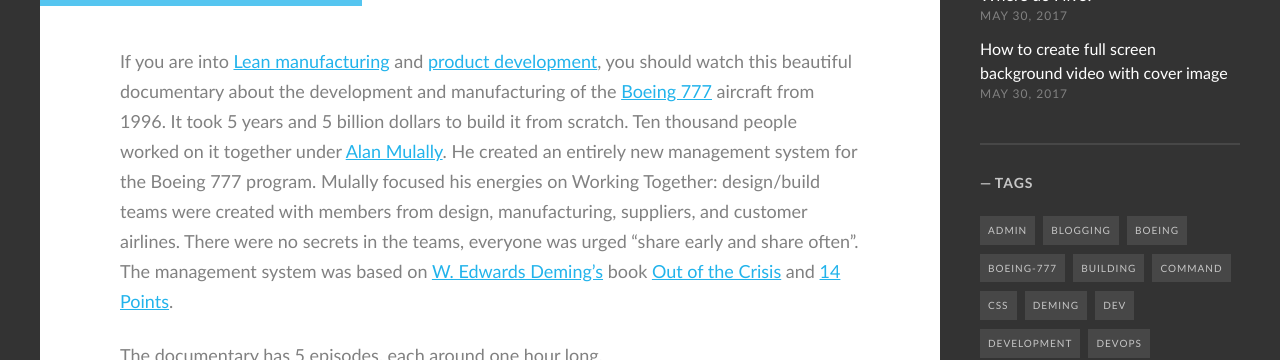
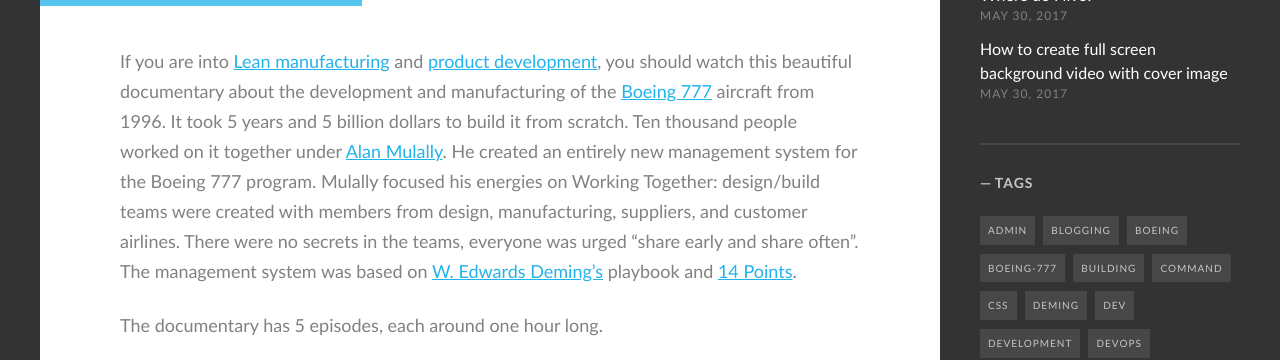
Before and after one commit to mdavid626/blog, a Jekyll site: the page built from _posts/2019-03-30-Boeing-777-documentary.md, in a window 1280 px wide and 900 px high, scrolled down 888 px, cut to the strip 0-360 px from the top of the window. Built offline with Jekyll 4.4.1, drawn with Linux system fonts in a browser that asks for light colours; some web fonts are replaced; comment, search, counter and statistics services are not loaded.

Commit message:
Update 2019-03-30-Boeing-777-documentary.md

```diff
--- a/_posts/2019-03-30-Boeing-777-documentary.md
+++ b/_posts/2019-03-30-Boeing-777-documentary.md
@@ -6,7 +6,7 @@
 tags: [boeing, boeing-777, triple-7, building, mullaly, lean, engineering, development, documentary, lean, lean-manufacturing, lean-product-development, deming]
 ---
 
-If you are into [Lean manufacturing](https://en.wikipedia.org/wiki/Lean_manufacturing) and [product development](https://en.wikipedia.org/wiki/Lean_product_development), you should watch this beautiful documentary about the development and manufacturing of the [Boeing 777](https://en.wikipedia.org/wiki/Boeing_777) aircraft from 1996. It took 5 years and 5 billion dollars to build it from scratch. Ten thousand people worked on it together under [Alan Mulally](https://en.wikipedia.org/wiki/Alan_Mulally). He created an entirely new management system for the Boeing 777 program. Mulally focused his energies on Working Together: design/build teams were created with members from design, manufacturing, suppliers, and customer airlines. There were no secrets in the teams, everyone was urged "share early and share often". The management system was based on [W. Edwards Deming's](https://en.wikipedia.org/wiki/W._Edwards_Deming) book [Out of the Crisis](https://www.amazon.com/Out-Crisis-Press-Edwards-Deming/dp/0262541157) and [14 Points](https://www.isixsigma.com/dictionary/demings-14-points/).
+If you are into [Lean manufacturing](https://en.wikipedia.org/wiki/Lean_manufacturing) and [product development](https://en.wikipedia.org/wiki/Lean_product_development), you should watch this beautiful documentary about the development and manufacturing of the [Boeing 777](https://en.wikipedia.org/wiki/Boeing_777) aircraft from 1996. It took 5 years and 5 billion dollars to build it from scratch. Ten thousand people worked on it together under [Alan Mulally](https://en.wikipedia.org/wiki/Alan_Mulally). He created an entirely new management system for the Boeing 777 program. Mulally focused his energies on Working Together: design/build teams were created with members from design, manufacturing, suppliers, and customer airlines. There were no secrets in the teams, everyone was urged "share early and share often". The management system was based on [W. Edwards Deming's](https://en.wikipedia.org/wiki/W._Edwards_Deming) playbook and [14 Points](https://www.isixsigma.com/dictionary/demings-14-points/).
 
 The documentary has 5 episodes, each around one hour long.
 
```
